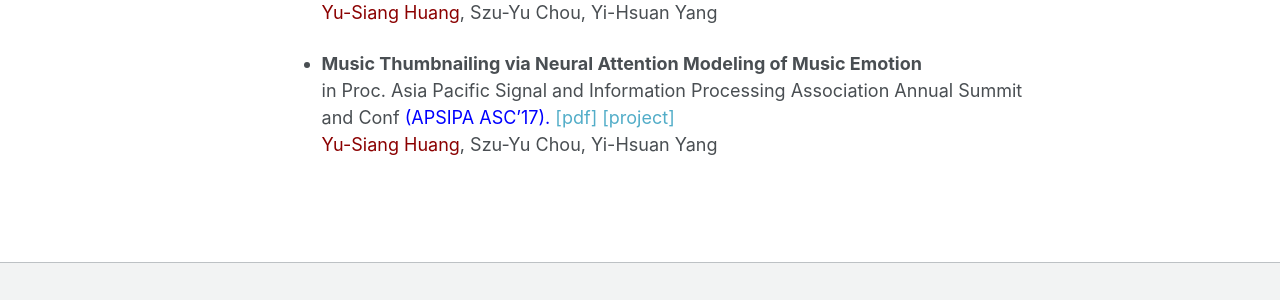
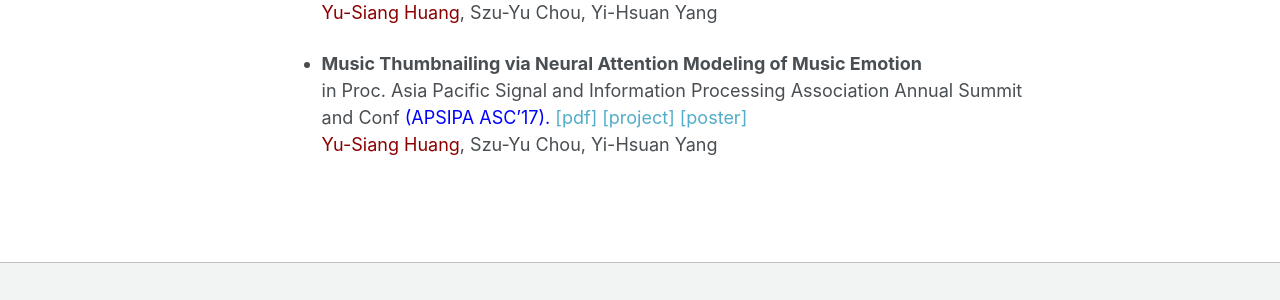
Before and after one commit to remyhuang/remyhuang.github.io, a Jekyll site: the page built from _pages/about.md, in a window 1280 px wide and 1150 px high. Shown: the part 732-1032 px from the top of the window. Built offline with Jekyll 4.4.1, drawn with Linux system fonts in a browser that asks for light colours; some web fonts are replaced.

Commit message:
Update about.md

```diff
--- a/_pages/about.md
+++ b/_pages/about.md
@@ -32,5 +32,5 @@ Late-Breaking/Demo in Proc. Int. Society of Music Information Retrieval <span st
 <span style="color:darkred">Yu-Siang Huang</span>, Szu-Yu Chou, Yi-Hsuan Yang
 
 * __Music Thumbnailing via Neural Attention Modeling of Music Emotion__<br />
-in Proc. Asia Pacific Signal and Information Processing Association Annual Summit and Conf <span style="color:blue">(APSIPA ASC’17).</span> [\[pdf\]](https://remyhuang.github.io/files/huang17apsipa.pdf) [\[project\]](https://remyhuang.github.io/music_thumbnailing)<br />
+in Proc. Asia Pacific Signal and Information Processing Association Annual Summit and Conf <span style="color:blue">(APSIPA ASC’17).</span> [\[pdf\]](https://remyhuang.github.io/files/huang17apsipa.pdf) [\[project\]](https://remyhuang.github.io/music_thumbnailing) [\[poster\]](https://remyhuang.github.io/files/huang17apsipa-poster.pdf)<br />
 <span style="color:darkred">Yu-Siang Huang</span>, Szu-Yu Chou, Yi-Hsuan Yang
```
